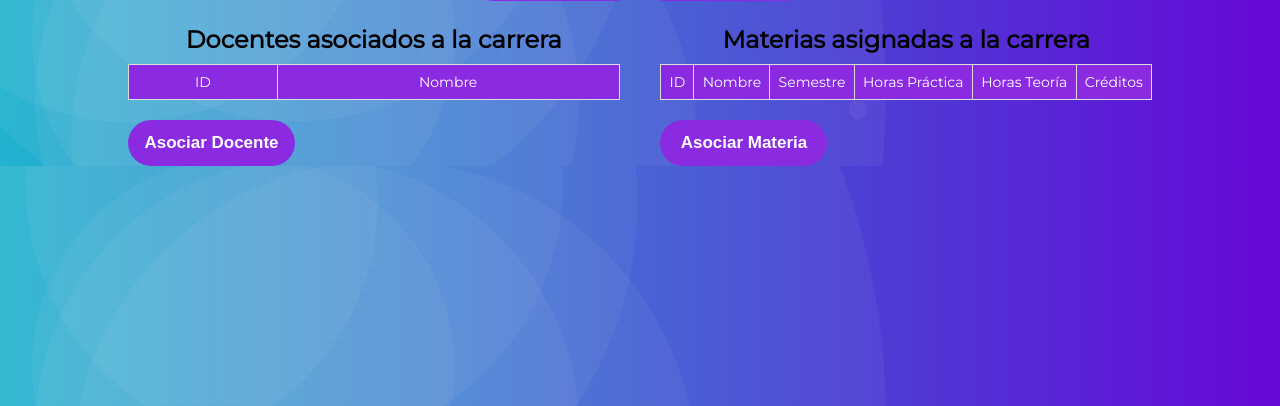
After one commit to miguelinux/ACHD, a Flask app: template src/templates/carrera_asociados.html in a window 1280 px wide. The commit adds this page. Shown: the part 164-570 px from the top of the page. Run offline with Flask 3, Linux system fonts and the light colour scheme; the template is opened without the code that fills it, so the values that code supplies are empty; parts of the project's set-up code (start-up, migrations or seed data) failed here and were passed over.

Commit message:
se agrega apartado para seleccionar docentes que esten vinculados a la carrera

```diff
--- a/docs/acdc.sql
+++ b/docs/acdc.sql
@@ -244,7 +244,7 @@ CREATE TABLE `usuario` (
   `email` char(50) NOT NULL,
   `password` char(65) NOT NULL,
   `user_type` int NOT NULL,
-  `fist_login` tinyint(1) NOT NULL,
+  `first_login` tinyint(1) NOT NULL,
   `nombre` varchar(20) NOT NULL,
   `apellido_pat` varchar(20) NOT NULL,
   `apellido_mat` varchar(20) NOT NULL,
--- a/src/models/tables_db.py
+++ b/src/models/tables_db.py
@@ -19,6 +19,7 @@ class DocenteCarreras(db.Model):
     id = db.Column(db.Integer, primary_key=True, autoincrement=True)
     carrera_id = db.Column(db.Integer, db.ForeignKey('carrera.id'))
     usuario_id = db.Column(db.Integer, db.ForeignKey('usuario.id'))
+
 
 class Disponibilidades(db.Model):
     __tablename__ = 'disponibilidad'
--- a/src/routes/auth.py
+++ b/src/routes/auth.py
@@ -14,7 +14,7 @@ def login():
     form = request.form
     user = form["email"]
     pssw = get_hex_digest(form["password"])
-    user = Usuarios.query.filter_by(email=user, password=pssw).first()
+    user = Usuarios.query.filter_by(email=user, password=pssw, habilitado=True).first()
     if user is None:
         return render_template("index.html", mensaje="Usuario y/o contraseña incorrectos")
 
@@ -37,7 +37,7 @@ def check_email():
     data = request.get_json()
     email = data.get('email')
 
-    usuario = Usuarios.query.filter_by(email=email).first()
+    usuario = Usuarios.query.filter_by(email=email, habilitado=True).first()
     if usuario is None:
         return render_template("index.html", mensaje="El usuario no se encuentra")
 
--- a/src/templates/admin_carreras.html
+++ b/src/templates/admin_carreras.html
@@ -147,7 +147,7 @@
 
     function redirectToUserPage(carrerasId) {
         // Redirecciona a la página del usuario pasando su ID como parámetro
-        window.location.href = "/admin/modificar/carrera/" + carrerasId;
+        window.location.href = "/admin/carrera/" + carrerasId;
     }
 </script>
 {% endblock %}
--- /dev/null
+++ b/src/templates/carrera_asociados.html
@@ -0,0 +1,150 @@
+{% extends 'layout.html' %}
+{% block title %}carreras{% endblock %}
+
+{% block body_class %}admincarreras{% endblock %}
+
+{% block css %}
+<style>
+    body {
+        font-family: Montserrat, Arial;
+    }
+
+    .container {
+        width: 80%;
+        margin: 0 auto;
+        margin-top: 3vh;
+        display: flex;
+        justify-content: space-between;
+        align-items: center;
+        /* Centrar verticalmente los botones */
+        flex-wrap: wrap;
+        /* Permitir envolver en varias líneas si es necesario */
+    }
+
+    .table-container {
+        width: 48%;
+        /* El 48% para dejar espacio entre las dos tablas */
+    }
+
+    .table-container h2 {
+        text-align: center;
+        margin-bottom: 10px;
+    }
+
+    .myTable {
+        width: 100%;
+        border-collapse: collapse;
+        margin-bottom: 20px;
+    }
+
+    .myTable th {
+        background-color: blueviolet;
+        padding: 8px;
+        color: white;
+        font-weight: 100;
+        font-size: 14px;
+    }
+
+    .myTable td,
+    th {
+        border: 1px solid #ddd;
+        padding: 6px;
+    }
+
+    .myTable td {
+        padding: 4px;
+    }
+
+    .myTable tr:nth-child(even) {
+        background-color: #f2f2f2;
+    }
+
+    .action-btn {
+        width: 167px;
+        height: 46px;
+        border-radius: 23px;
+        background-color: blueviolet;
+        color: white;
+        font-size: 17px;
+        font-weight: bold;
+        border: none;
+        cursor: pointer;
+        transition: background-color 0.3s ease;
+    }
+
+    .action-btn:last-child {
+        margin-right: 0;
+        /* Eliminar margen derecho del último botón */
+    }
+
+    .action-btn:hover {
+        background-color: #5d478b;
+    }
+
+    /* Estilos para los botones de la parte superior */
+    .top-buttons {
+        text-align: center;
+        width: 100%;
+        /* Ajustar al ancho máximo */
+        margin-bottom: 20px;
+        /* Espacio entre los botones y las tablas */
+    }
+</style>
+{% endblock %}
+
+{% block content %}
+<section id="table">
+    <div class="top-buttons">
+        <button class="action-btn">Modificar</button>
+        <button class="action-btn">Borrar</button>
+    </div>
+    <div class="container">
+        <div class="table-container">
+            <h2>Docentes asociados a la carrera</h2>
+            <table class="myTable">
+                <tr>
+                    <th>ID</th>
+                    <th>Nombre</th>
+                </tr>
+                {% for docente in docentes %}
+                <tr>
+                    <td>{{ docente.id }}</td>
+                    <td>{{ docente.nombre }}</td>
+                </tr>
+                {% endfor %}
+            </table>
+            <button class="action-btn" onclick="location.href='/carrera/{{ carreraID }}/asociar/docentes'">Asociar Docente</button>
+
+
+        </div>
+        <div class="table-container">
+            <h2>Materias asignadas a la carrera</h2>
+            <table class="myTable">
+                <tr>
+                    <th>ID</th>
+                    <th>Nombre</th>
+                    <th>Semestre</th>
+                    <th>Horas Práctica</th>
+                    <th>Horas Teoría</th>
+                    <th>Créditos</th>
+                </tr>
+                {% for materia in materias %}
+                <tr>
+                    <td>{{ materia.id }}</td>
+                    <td>{{ materia.nombre }}</td>
+                    <td>{{ materia.semestre }}</td>
+                    <td>{{ materia.horas_practica }}</td>
+                    <td>{{ materia.horas_teoria }}</td>
+                    <td>{{ materia.creditos }}</td>
+                </tr>
+                {% endfor %}
+            </table>
+            <button class="action-btn">Asociar Materia</button>
+        </div>
+    </div>
+</section>
+
+<script>
+    // Aquí puedes agregar tu JavaScript si es necesario
+</script>
+{% endblock %}
```
Also changed, not shown: src/routes/admin.py (+77 -24 lines), src/templates/admin_materias.html (+0 -13 lines), src/templates/admin_usuarios.html (+0 -12 lines), src/templates/asociar_docentes.html (added, +174 -0 lines), src/templates/modificar_materia.html (+1 -14 lines), src/templates/modificar_usuario.html (+0 -10 lines), 1 other file.
